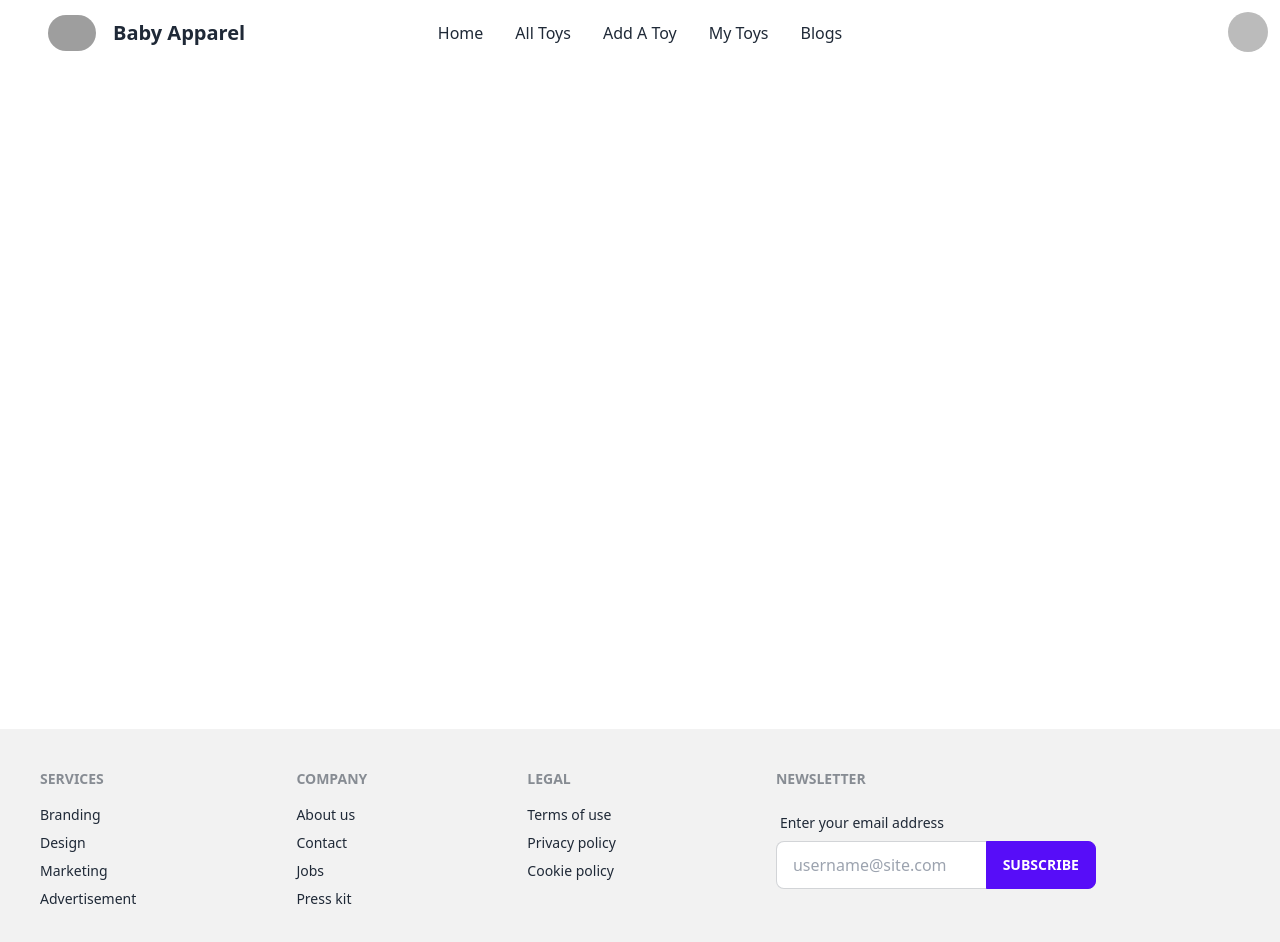
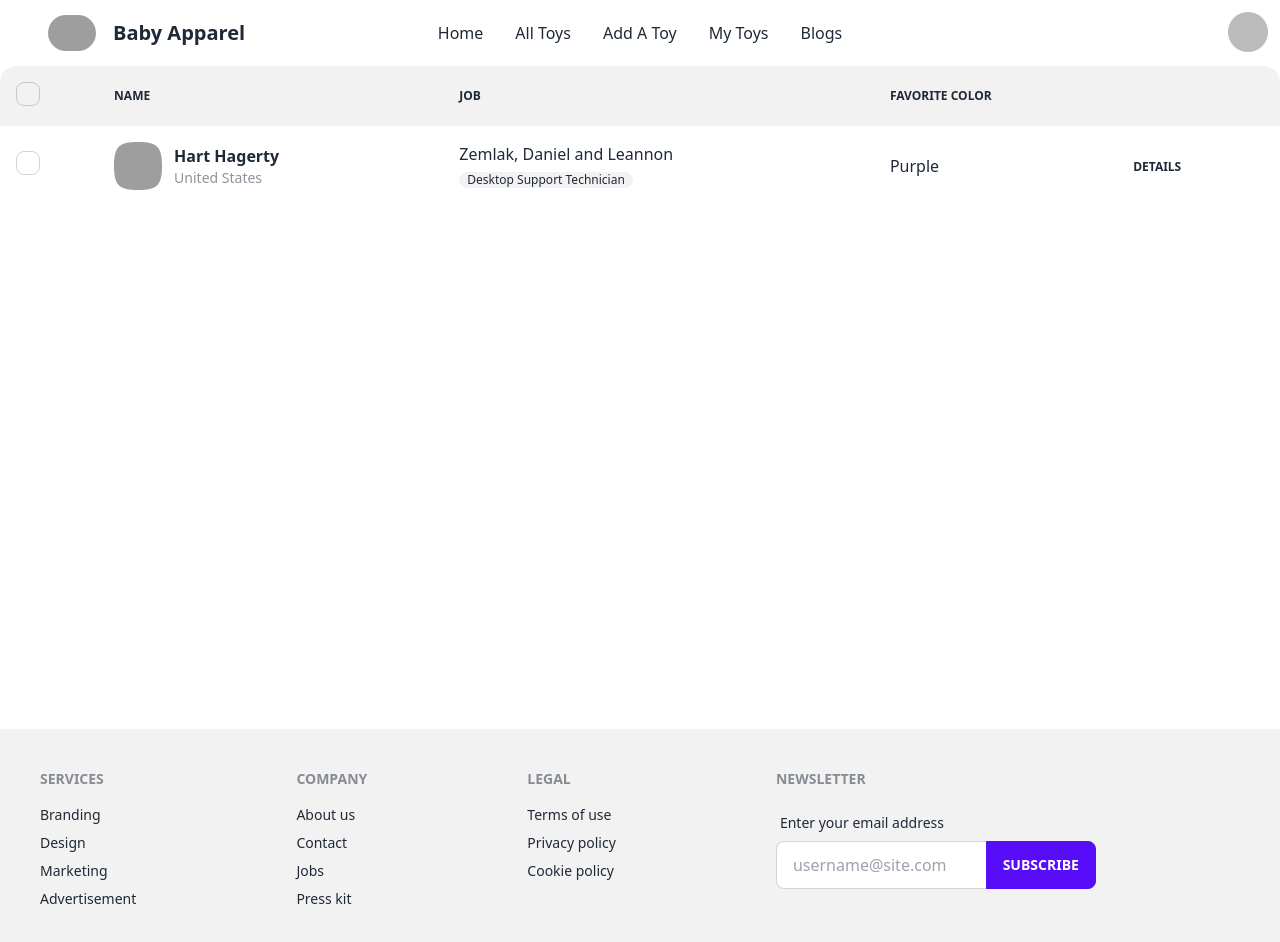
Before and after one commit to Mohammadsarowar/Toy-Ecommerces-website, a React (Vite) app: page /myToys in a window 1280 px wide. Shown: the top 942 px of the page. Built offline with nearby package versions, Linux system fonts and the light colour scheme; no server answers; sample sign-in values are in the browser's storage; grey boxes are pictures that could not be loaded.

Commit message:
tabile add

```diff
--- a/src/Component/OtherPage/AddToy.jsx
+++ b/src/Component/OtherPage/AddToy.jsx
@@ -1,6 +1,6 @@
 import React from "react";
 import useTitle from "./useTitle";
-import Swal from 'sweetalert2/dist/sweetalert2.js'
+import Swal from 'sweetalert2'
 const AddToy = () => {
       useTitle('AddToy')
     const handleSubmit = (e) => {
@@ -27,10 +27,10 @@ const AddToy = () => {
             .then((result) => {
               if(result.insertedId){
                 Swal.fire({
-                  title: 'Error!',
+                  title: 'success!',
                   text: 'Do you want to continue',
-                  icon: 'error',
-                  confirmButtonText: 'Cool'
+                  icon: 'success',
+                  confirmButtonText: 'Ok'
                 })
                }
               console.log(result);
--- a/src/Component/myToys/MyToys.jsx
+++ b/src/Component/myToys/MyToys.jsx
@@ -16,9 +16,58 @@ const MyToys = () => {
   //     }, []);
   //       });
   return (
-    <div>
+    <div className="overflow-x-auto w-full">
+    <table className="table w-full">
+      {/* head */}
+      <thead>
+        <tr>
+          <th>
+            <label>
+              <input type="checkbox" className="checkbox" />
+            </label>
+          </th>
+          <th>Name</th>
+          <th>Job</th>
+          <th>Favorite Color</th>
+          <th></th>
+        </tr>
+      </thead>
+      <tbody>
+        {/* row 1 */}
+        <tr>
+          <th>
+            <label>
+              <input type="checkbox" className="checkbox" />
+            </label>
+          </th>
+          <td>
+            <div className="flex items-center space-x-3">
+              <div className="avatar">
+                <div className="mask mask-squircle w-12 h-12">
+                  <img src="/tailwind-css-component-profile-2@56w.png" alt="Avatar Tailwind CSS Component" />
+                </div>
+              </div>
+              <div>
+                <div className="font-bold">Hart Hagerty</div>
+                <div className="text-sm opacity-50">United States</div>
+              </div>
+            </div>
+          </td>
+          <td>
+            Zemlak, Daniel and Leannon
+            <br/>
+            <span className="badge badge-ghost badge-sm">Desktop Support Technician</span>
+          </td>
+          <td>Purple</td>
+          <th>
+            <button className="btn btn-ghost btn-xs">details</button>
+          </th>
+        </tr>
+      </tbody>
 
-    </div>
+
+    </table>
+  </div>
   );
 };
 
```
